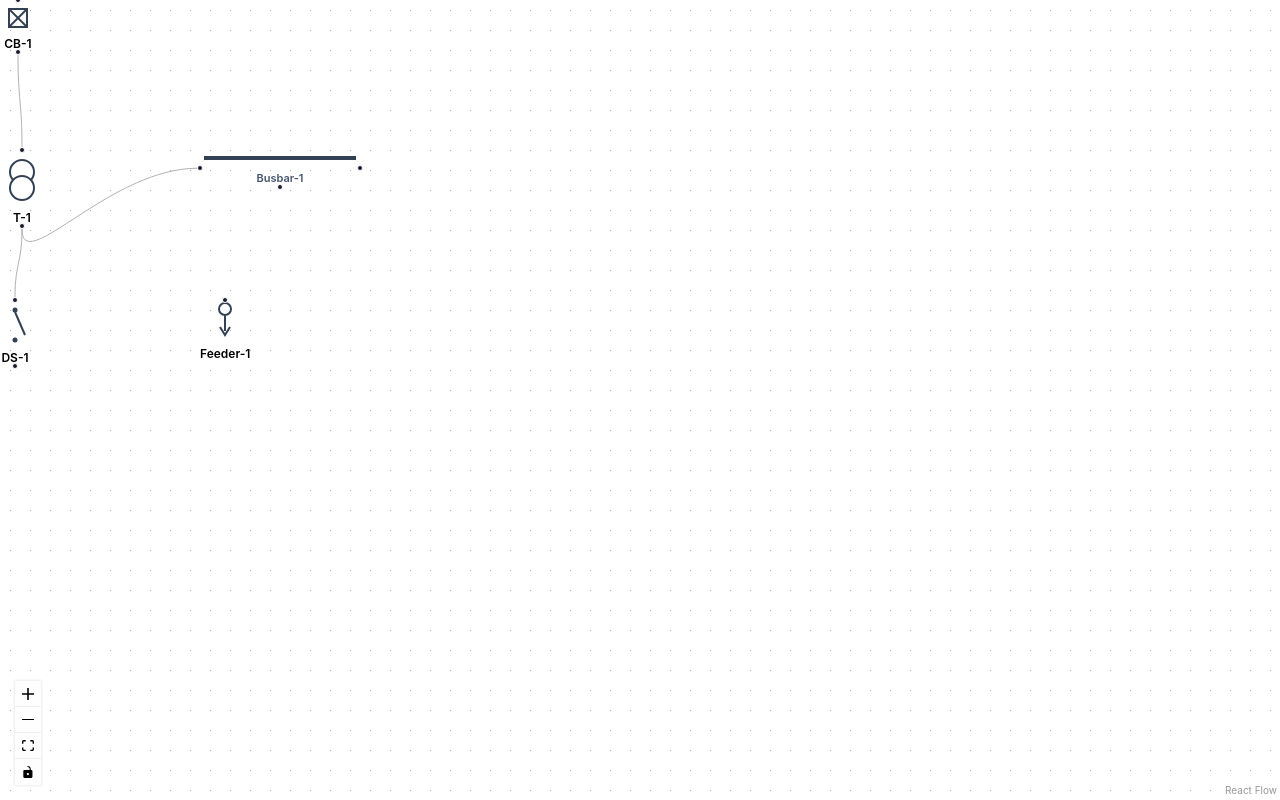
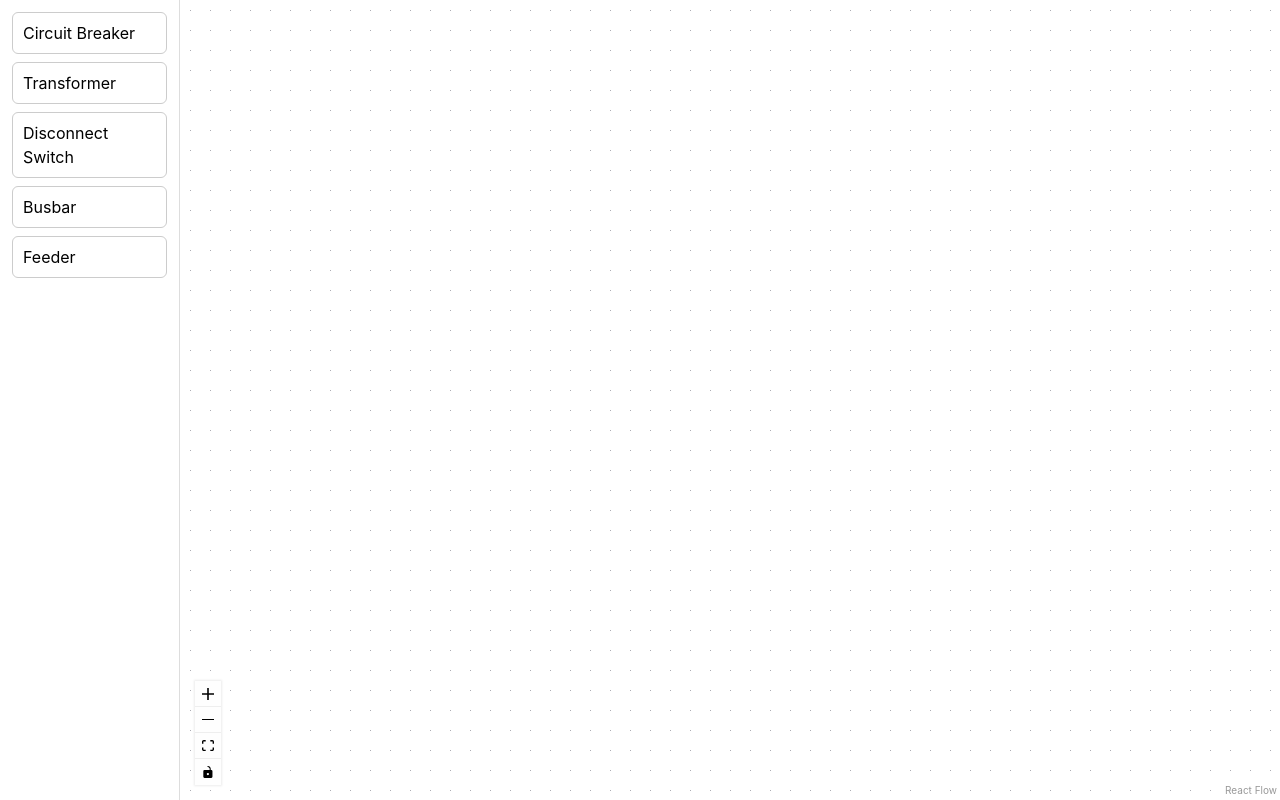
Before and after one commit to Cindy78-hehe/React-flow, a React (Vite) app: page / in a window 1280 px wide. Built offline with nearby package versions, Linux system fonts and the light colour scheme.

Commit message:
added a sidebar

```diff
--- a/src/App.jsx
+++ b/src/App.jsx
@@ -1,9 +1,4 @@
-import { useCallback } from 'react';
-import CircuitBreakerNode from './Nodes/CircuitBreakerNode';
-import TransformerNode from './Nodes/TransformerNode';
-import DisconnectNode from './Nodes/DisconnectNode';
-import BusbarNode from './Nodes/BusbarNode';
-import FeederNode from './Nodes/FeederNode';
+import { useCallback, useRef, useState } from 'react';
 import {
   ReactFlow,
   Background,
@@ -12,32 +7,27 @@ import {
   applyEdgeChanges,
   addEdge,
 } from '@xyflow/react';
-import { useState } from 'react';
+
+import Sidebar from './Sidebar';
+import CircuitBreakerNode from './nodes/CircuitBreakerNode';
+import TransformerNode from './nodes/TransformerNode';
+import DisconnectNode from './nodes/DisconnectNode';
+import BusbarNode from './nodes/BusbarNode';
+import FeederNode from './nodes/FeederNode';
 
 const nodeTypes = {
   breaker: CircuitBreakerNode,
   transformer: TransformerNode,
-  disconnected: DisconnectNode,
+  disconnect: DisconnectNode,
   busbar: BusbarNode,
   feeder: FeederNode,
 };
-const initialNodes = [
-  { id: 'n1', type: 'breaker', position: { x: 0, y: 0 }, data: { label: 'CB-1' } },
-  { id: 'n2', type: 'transformer', position: { x: 0, y: 150 }, data: { label: 'T-1' } },
-  { id: 'n3', type: 'disconnected', position: { x: 0, y: 300 }, data: { label: 'DS-1' } },
-  { id: 'n4', type: 'busbar', position: { x: 200, y: 150 }, data: { label: 'Busbar-1' } },
-  { id: 'n5', type: 'feeder', position: { x: 200, y: 300 }, data: { label: 'Feeder-1' } },
-];
-
-const initialEdges = [
-  { id: 'n1-n2', source: 'n1', target: 'n2' },
-  { id: 'n2-n3', source: 'n2', target: 'n3' },
-  { id: 'n2-n4', source: 'n2', target: 'n4' },
-];
 
 export default function App() {
-  const [nodes, setNodes] = useState(initialNodes);
-  const [edges, setEdges] = useState(initialEdges);
+  const [nodes, setNodes] = useState([]);
+  const [edges, setEdges] = useState([]);
+  const [reactFlowInstance, setReactFlowInstance] = useState(null);
+  const wrapperRef = useRef(null);
 
   const onNodesChange = useCallback(
     (changes) => setNodes((nds) => applyNodeChanges(changes, nds)),
@@ -52,19 +42,56 @@ export default function App() {
     []
   );
 
+  // ---- drop zone: Moment 3 from your toy example, now for real ----
+  function onDragOver(event) {
+    event.preventDefault(); // <-- same line as before: "yes, dropping is allowed here"
+  }
+
+  function onDrop(event) {
+    event.preventDefault();
+
+    const type = event.dataTransfer.getData('text/plain'); // <-- unpack the bag
+    if (!type || !reactFlowInstance) return;
+
+    const bounds = wrapperRef.current.getBoundingClientRect();
+    const position = reactFlowInstance.screenToFlowPosition({
+      x: event.clientX - bounds.left,
+      y: event.clientY - bounds.top,
+    });
+
+    const newNode = {
+      id: `${type}-${Date.now()}`,
+      type,
+      position,
+      data: { label: type.toUpperCase() },
+    };
+
+    setNodes((current) => [...current, newNode]);
+  }
+
   return (
-    <div style={{ width: '100vw', height: '100vh' }}>
+    <div style={{ display: 'flex', width: '100vw', height: '100vh' }}>
+      <Sidebar />
+
+      <div
+        ref={wrapperRef}
+        style={{ flex: 1 }}
+        onDragOver={onDragOver}
+        onDrop={onDrop}
+      >
         <ReactFlow
           nodes={nodes}
           edges={edges}
           onNodesChange={onNodesChange}
           onEdgesChange={onEdgesChange}
           onConnect={onConnect}
+          onInit={setReactFlowInstance}
           nodeTypes={nodeTypes}
         >
           <Background />
           <Controls />
         </ReactFlow>
       </div>
+    </div>
   );
 }
--- /dev/null
+++ b/src/Sidebar.jsx
@@ -0,0 +1,35 @@
+const PALETTE_ITEMS = [
+  { type: 'breaker', label: 'Circuit Breaker' },
+  { type: 'transformer', label: 'Transformer' },
+  { type: 'disconnect', label: 'Disconnect Switch' },
+  { type: 'busbar', label: 'Busbar' },
+  { type: 'feeder', label: 'Feeder' },
+];
+
+export default function Sidebar() {
+  function onDragStart(event, nodeType) {
+    event.dataTransfer.setData('text/plain', nodeType);
+  }
+
+  return (
+    <aside style={{ width: 180, borderRight: '1px solid #ddd', padding: 12 }}>
+      {PALETTE_ITEMS.map((item) => (
+        <div
+          key={item.type}
+          draggable
+          onDragStart={(event) => onDragStart(event, item.type)}
+          style={{
+            border: '1px solid #ccc',
+            borderRadius: 6,
+            padding: '8px 10px',
+            marginBottom: 8,
+            cursor: 'grab',
+            background: 'white',
+          }}
+        >
+          {item.label}
+        </div>
+      ))}
+    </aside>
+  );
+}
```
Lines whose indentation alone changed are shown as unchanged.
